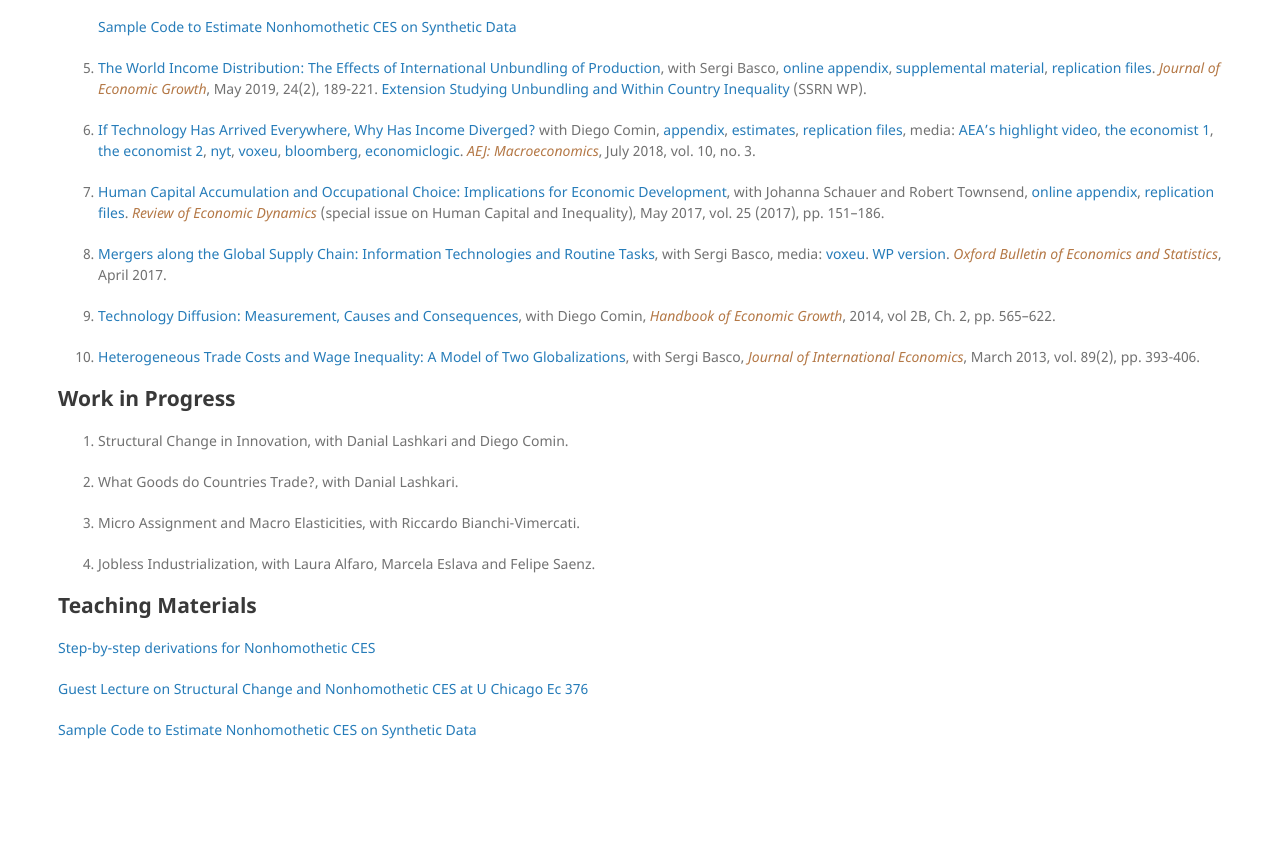
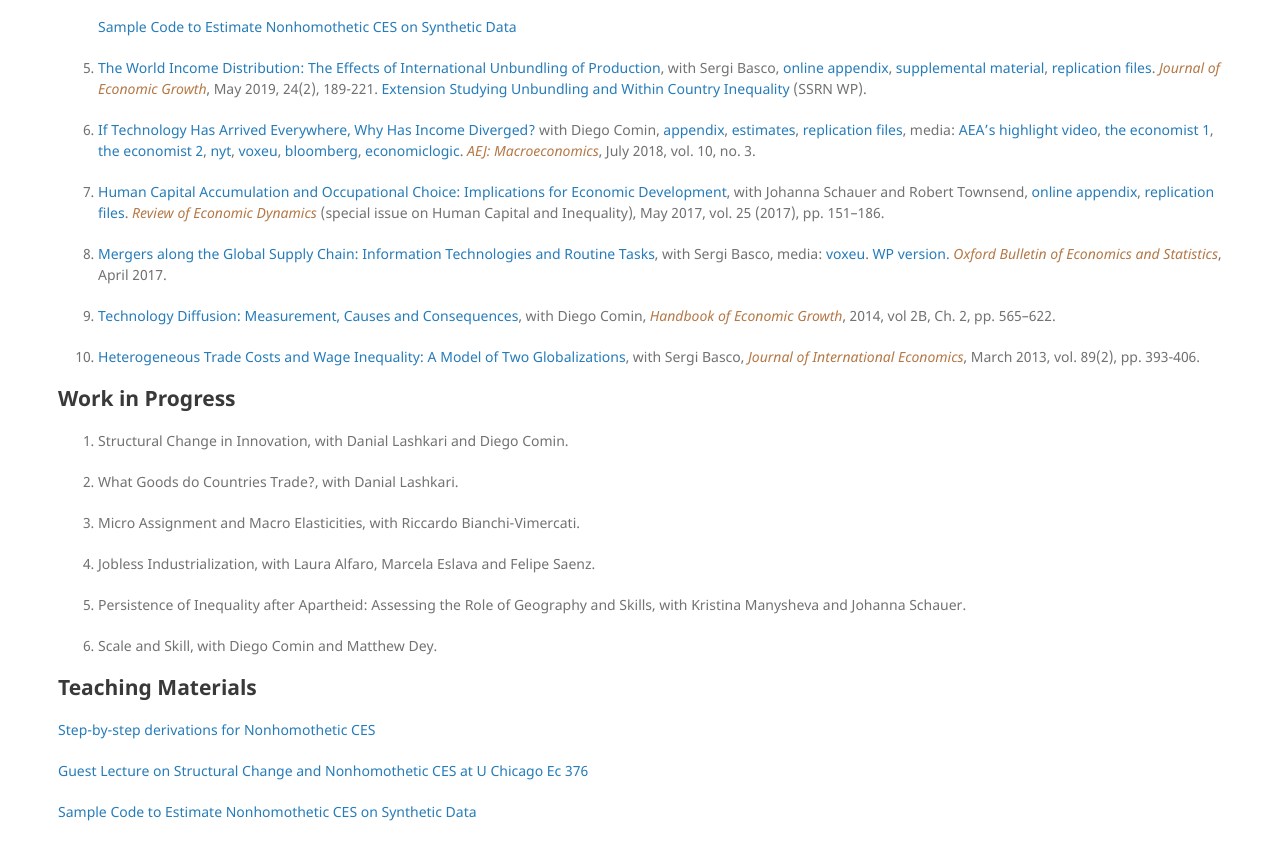
Before and after one commit to mestieri/mestieri.github.io, a Jekyll site: the page built from index.md, in a window 1280 px wide and 900 px high, scrolled down 1148 px. Shown: the top 860 px of the window. Built offline with Jekyll 4.4.1, drawn with Linux system fonts in a browser that asks for light colours; before the commit the page ends 1966 px from its top, so only the background shows below that; some of the changed text lies outside the part shown.

Commit message:
Update index.md

```diff
--- a/index.md
+++ b/index.md
@@ -102,6 +102,9 @@ for Nonhomothetic CES Preferences](https://www.dropbox.com/scl/fi/obu49nw8d74wye
 
 4. Jobless Industrialization, with Laura Alfaro, Marcela Eslava and Felipe Saenz.
 
+5. Persistence of Inequality after Apartheid: Assessing the Role of Geography and Skills, with Kristina Manysheva and Johanna Schauer.
+
+6. Scale and Skill, with Diego Comin and Matthew Dey.
 
 
 
```
Also changed, not shown: other parts of index.md (+1 -1 lines).
